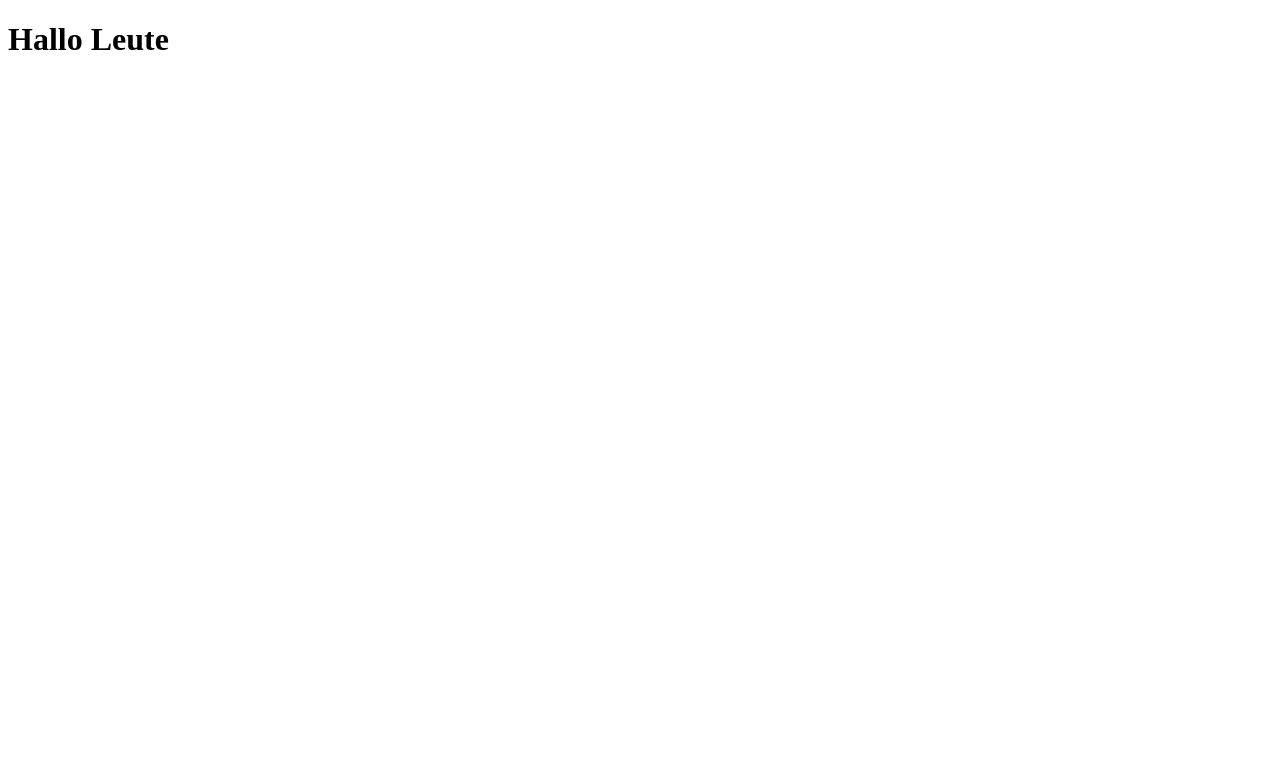
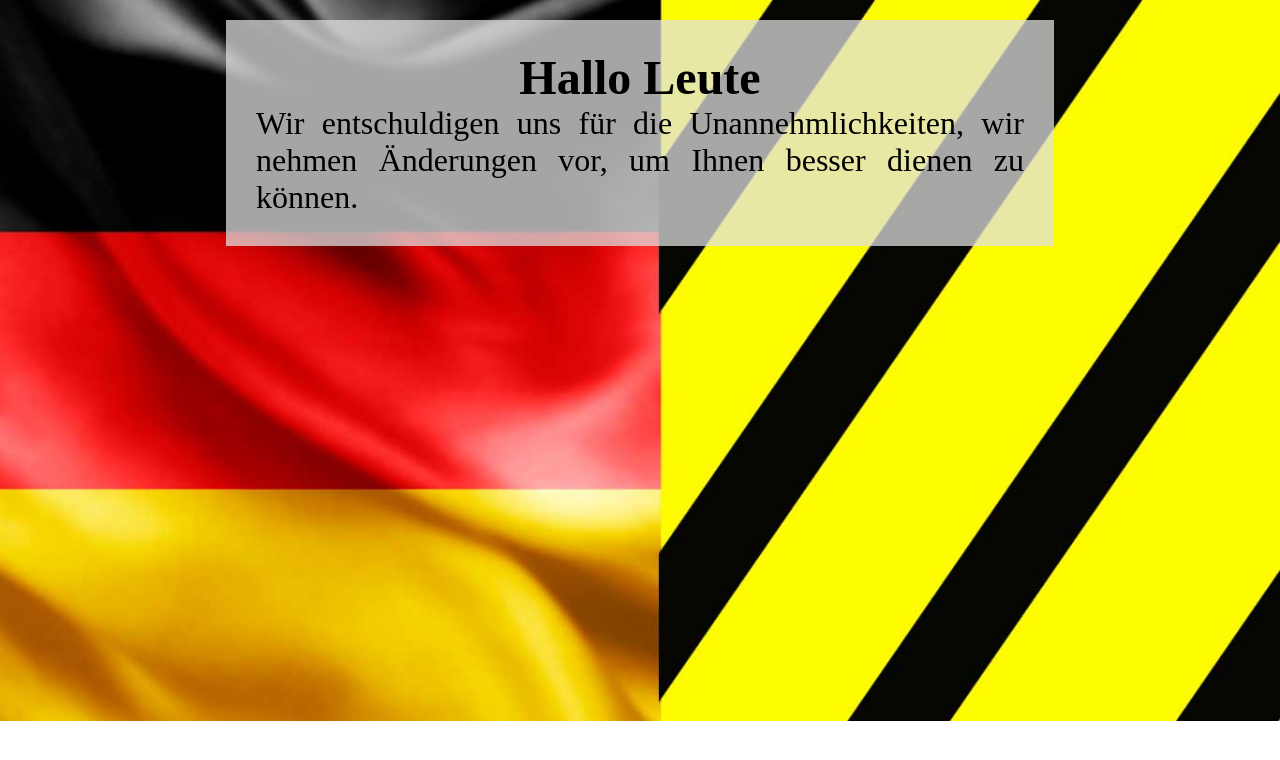
Before and after one commit to Diego-de-Souza/gdcaw_webpages, a website: page assets/pages/page_ds.html in a window 1280 px wide. Drawn offline with Linux system fonts and the light colour scheme; a web font is replaced by a local one.

Commit message:
msg construction
message on the construction

```diff
--- a/assets/pages/page_ds.html
+++ b/assets/pages/page_ds.html
@@ -4,9 +4,18 @@
     <meta charset="UTF-8">
     <meta http-equiv="X-UA-Compatible" content="IE=edge">
     <meta name="viewport" content="width=device-width, initial-scale=1.0">
+    <link rel="stylesheet" href="../style/cosntruction2.css">
+
+    <!--Fonte Anton-->
+    <link rel="preconnect" href="https://fonts.googleapis.com">
+    <link rel="preconnect" href="https://fonts.gstatic.com" crossorigin>
+    <link href="https: //fonts.googleapis.com/css2? family= Anton & display=swap" rel="stylesheet">
     <title>Document</title>
 </head>
 <body>
-    <h1>Hallo Leute</h1>
+    <section id="construction">
+        <h1>Hallo Leute</h1>
+        <p>Wir entschuldigen uns für die Unannehmlichkeiten, wir nehmen Änderungen vor, um Ihnen besser dienen zu können.</p>
+    </section>
 </body>
 </html>
--- /dev/null
+++ b/assets/style/construcao.css
@@ -0,0 +1,36 @@
+@charset "UTF-8";
+
+*{
+    margin: 0px;
+    padding: 0px;
+}
+
+body{
+    background-image: url(../img/ES/img_fundo_construcao.jpg);
+    background-repeat: no-repeat;
+    background-size: cover;
+    display: flex;
+    justify-content: center;
+
+}
+
+#construction {
+    display: flex;
+    flex-direction: column;
+    align-items: center;
+    background-color: rgba(226, 226, 226, 0.733);
+    width: 60%;
+    height: 60%;
+    margin: 20px;
+    padding: 30px;
+}
+
+#construction h1{
+    font-family: 'Anton', sem serifa;
+    font-size: 3rem;
+}
+
+#construction p{
+    font-size: 2rem ;
+    text-align: justify;
+}
--- /dev/null
+++ b/assets/style/cosntruction2.css
@@ -0,0 +1,36 @@
+@charset "UTF-8";
+
+*{
+    margin: 0px;
+    padding: 0px;
+}
+
+body{
+    background-image: url(../img/ES/img_fundo_construcao_2.jpg);
+    background-repeat: no-repeat;
+    background-size: cover;
+    display: flex;
+    justify-content: center;
+
+}
+
+#construction {
+    display: flex;
+    flex-direction: column;
+    align-items: center;
+    background-color: rgba(226, 226, 226, 0.733);
+    width: 60%;
+    height: 60%;
+    margin: 20px;
+    padding: 30px;
+}
+
+#construction h1{
+    font-family: 'Anton', sem serifa;
+    font-size: 3rem;
+}
+
+#construction p{
+    font-size: 2rem ;
+    text-align: justify;
+}
--- a/assets/style/style.css
+++ b/assets/style/style.css
@@ -25,6 +25,7 @@ main {
     display: flex;
     width: 100%;
     justify-content: center;
+
 }
 
 main h1 {
```
Also changed, not shown: assets/pages/page_es.html (+11 -1 lines), assets/img/ES/img_fundo_construcao.jpg (added), assets/img/ES/img_fundo_construcao_2.jpg (added).
